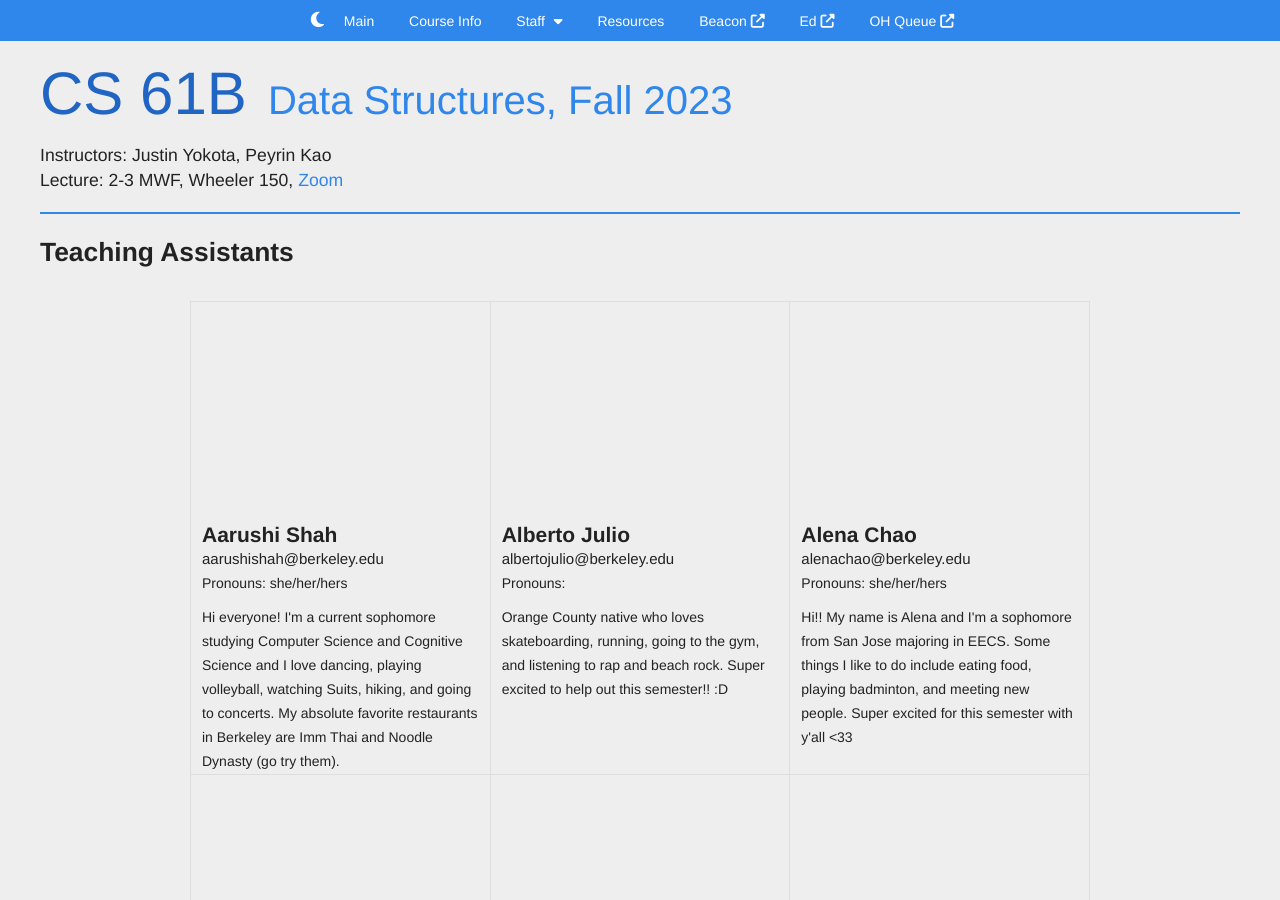
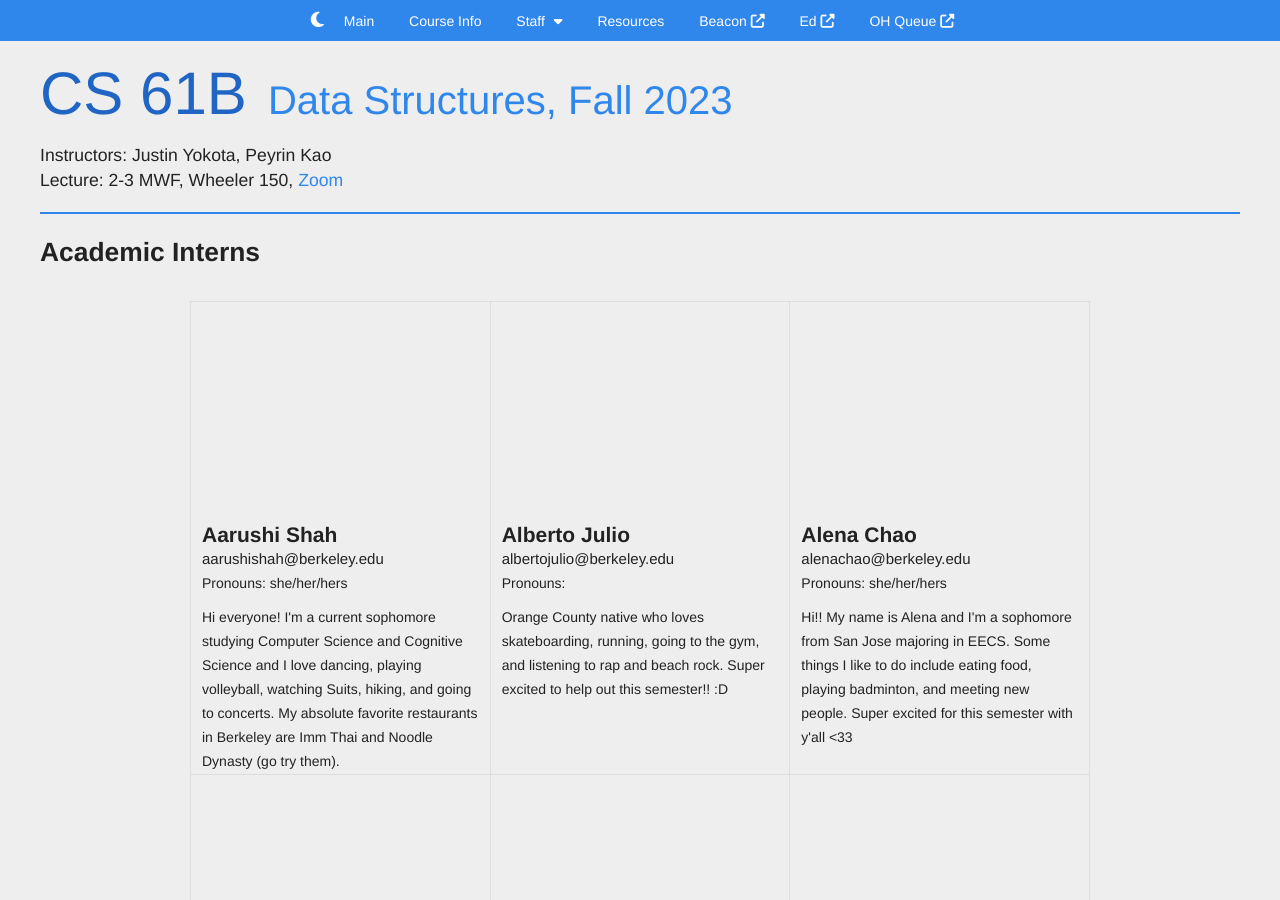
Before and after one commit to Berkeley-CS61B/website-fa23, a Jekyll site: the page built from academic_interns.html, in a window 1280 px wide and 900 px high. Built offline with Jekyll 4.4.1, drawn with Linux system fonts in a browser that asks for light colours; nearby versions of some CDN libraries; comment, search, counter and statistics services are not loaded.

Commit message:
Update academic_interns.html

```diff
--- a/academic_interns.html
+++ b/academic_interns.html
@@ -5,7 +5,7 @@ include_course_info: true
 title: Academic Interns
 ---
 <div class="segment" id="ais">
-  <div class="segmenttitle">Teaching Assistants</div>
+  <div class="segmenttitle">Academic Interns</div>
   <div class="table-container">
     <table class="staff">
       {%- for ai in site.data.ais -%} {%- assign mod = forloop.index0 | modulo:
```
